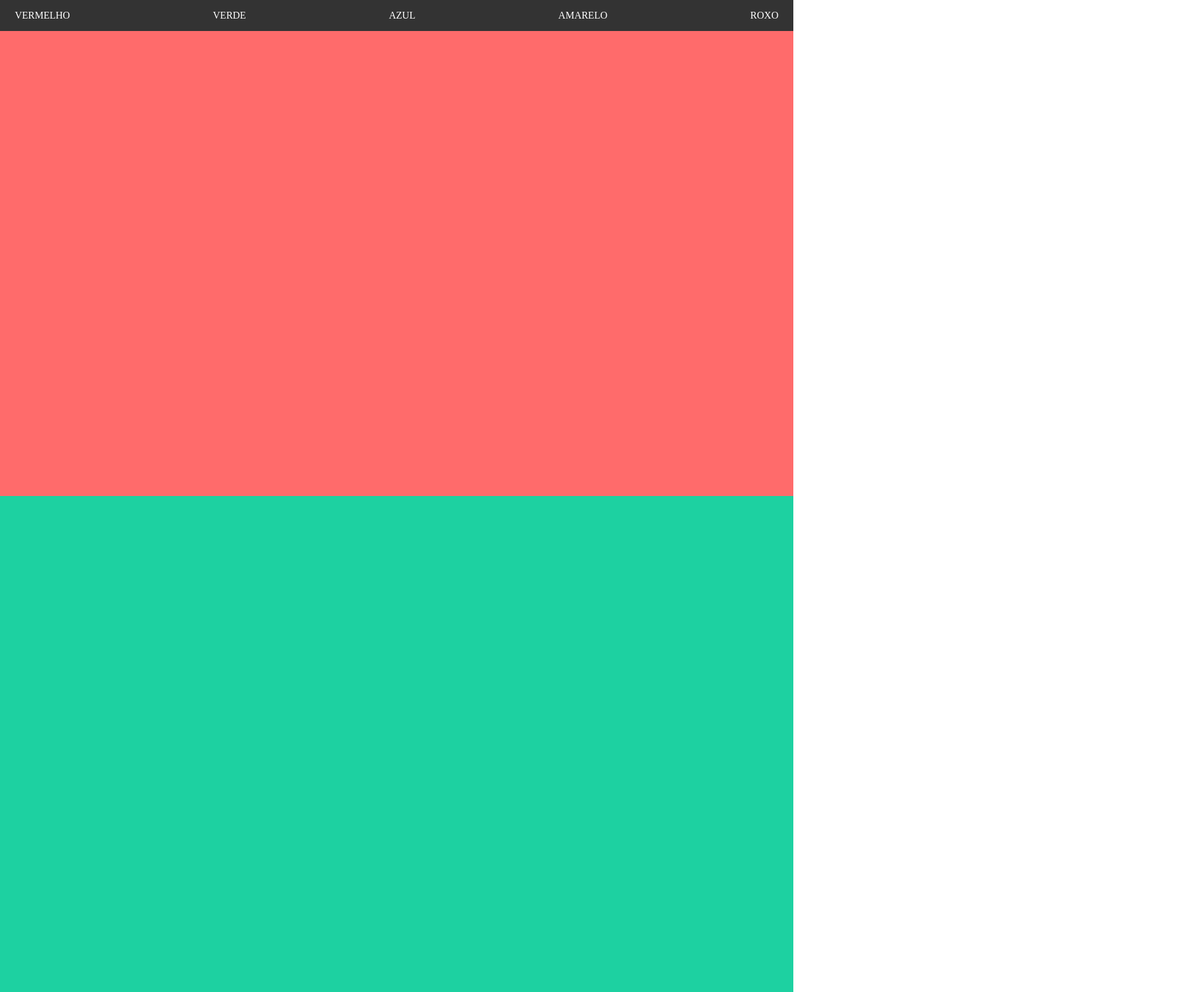
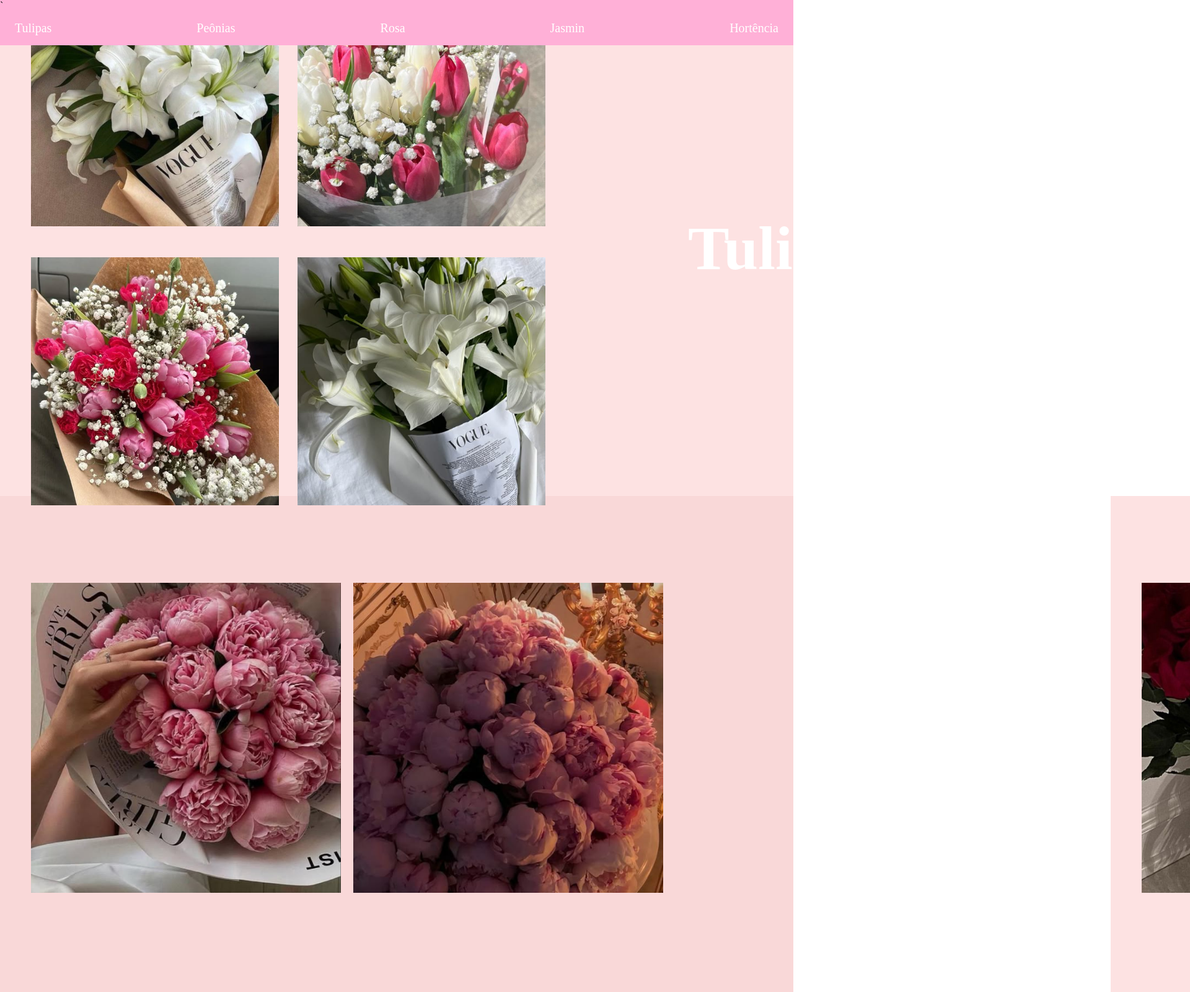
Before and after one commit to BekaPrado/site-vertical, a plain HTML site: page index.html in a window 1280 px wide. Shown: the top 1600 px of the page at 62% size, 1920 px wide, since content can reach past the window. Drawn offline with Linux system fonts and the light colour scheme.

Commit message:
pagina1,2

```diff
--- a/index.html
+++ b/index.html
@@ -4,26 +4,55 @@
     <meta charset="UTF-8">
     <meta name="viewport" content="width=device-width, initial-scale=1.0">
     <title>Site Vertical</title>
-    <link rel="stylesheet" href="styles.css">
+    <link rel="stylesheet" href="styles.css"> <!-- Arquivo CSS externo -->
 </head>
 <body>
     <header>
-        <nav>
+        <nav>`
             <ul>
-                <li><a href="#vermelho">VERMELHO</a></li>
-                <li><a href="#verde">VERDE</a></li>
-                <li><a href="#azul">AZUL</a></li>
-                <li><a href="#amarelo">AMARELO</a></li>
-                <li><a href="#roxo">ROXO</a></li>
+                <li><a href="#tulipas">Tulipas</a></li>
+                <li><a href="#peonias">Peônias</a></li>
+                <li><a href="#rosas">Rosa</a></li>
+                <li><a href="#jasmin">Jasmin</a></li>
+                <li><a href="#hortencia">Hortência</a></li>
             </ul>
         </nav>
     </header>
+
     <main>
-        <section id="vermelho" class="grupo"></section>
-        <section id="verde" class="grupo"></section>
-        <section id="azul" class="grupo"></section>
-        <section id="amarelo" class="grupo"></section>
-        <section id="roxo" class="grupo"></section>
+        <section id="tulipas" class="tulipa">
+            <div class="imagens">
+                <img src="tulipa.jpeg" alt="Tulipa">
+                <img src="tulipa4.jpg" alt="Tulipa 2">
+                <img src="tulipa3.jpg" alt="Tulipa 3">
+                <img src="tulipa2.jpg" alt="Tulipa 4">
+            </div>
+            <div class="texto">
+                <h1>Tulipas</h1>
+            </div>
+        </section>
+
+        <section id="peonias" class="peonia">
+            <div class="imagens">
+                <img src="peonia1.jpg" alt="Peônia">
+                <img src="peonias2.jpg" alt="Peônia 2">
+            </div>
+            <div class="texto">
+                <h1>Peônias</h1>
+            </div>
+            <section id="rosas" class="rosas">
+                <div class="imagens">
+                    <img src="rosa1.jpg" alt="Peônia">
+                    <img src="rosa2.jpg" alt="Peônia 2">
+                </div>
+                <div class="texto">
+                    <h1>Rosas</h1>
+                </div>
+        </section>
+
+        <section id="rosas" class="grupo"></section>
+        <section id="jasmin" class="grupo"></section>
+        <section id="hortencia" class="grupo"></section>
     </main>
 </body>
 </html>
--- a/styles.css
+++ b/styles.css
@@ -1,20 +1,27 @@
+/* Reset básico */
 * {
     padding: 0;
     margin: 0;
     box-sizing: border-box;
 }
-a{
+
+a {
     text-decoration: none;
+    font-size: 20px;
 }
+
 ul, ol, li {
     list-style: none;
 }
+
 html, body {
     scroll-behavior: smooth;
 }
+
+/* Estilos para o header */
 header {
     position: fixed;
-    background-color: #333;
+    background-color: #ffb0d7;
     width: 100vw;
 }
 
@@ -30,30 +37,130 @@ header nav a {
     transition: background-color 1s;
 }
 
-header nav a:hover{
-    background-color: lightblue;
-    color: black;
+header nav a:hover {
+    background-color: rgb(255, 152, 234);
+    color: rgb(255, 0, 212);
+}
+section {
+    display: flex;
+    justify-content: space-between;
+    align-items: center;
+    height: 100vh;
+    padding: 0 50px;
 }
 
-.grupo{
+/* Layout para a seção Tulipas */
+#tulipas {
+    display: flex;
+    justify-content: space-between;
+    align-items: center;
+    height: 100vh; /* Ocupa a altura total da viewport */
+    padding: 0 50px; /* Espaçamento nas laterais */
+    background-color: #fde2e2;
+}
+
+/* Estilos para o container das imagens */
+.imagens {
+    display: grid;
+    grid-template-columns: repeat(2, 1fr);
+    grid-gap: 30px;
+}
+
+.imagens img {
+    width: 400px;
+    height: 400px;
+    margin-bottom: 20px;
+    object-fit: cover;
+}
+#peonias {
+    display: flex;
+    justify-content: space-between;
+    align-items: center;
+    height: 100vh; /* Ocupa a altura total da viewport */
+    padding: 0 50px; /* Espaçamento nas laterais */
+    background-color: #fde2e2;
+}
+
+#peonias .imagens {
+    display: flex;
+    grid-gap: 20px;
+}
+
+#peonias .imagens img {
+    width: 500px;
+    height: 500px;
+    margin-bottom: 20px;
+    object-fit: cover;
+}
+
+#peonias .texto h1 {
+    font-size: 150px;
+}
+
+
+/* Estilos para o texto */
+.texto {
+    margin-left: 230px;
+    flex: 1; /* Ocupar o restante do espaço disponível */
+}
+
+.texto h1 {
+    font-size: 100px;
+    color: white;
+}
+#rosas {
+    display: flex;
+    justify-content: space-between;
+    align-items: center;
+    height: 100vh; /* Ocupa a altura total da viewport */
+    padding: 0 50px; /* Espaçamento nas laterais */
+    background-color: #fde2e2;
+}
+
+#rosas .imagens {
+    display: flex;
+    grid-gap: 20px;
+}
+
+#rosas .imagens img {
+    width: 500px;
+    height: 500px;
+    margin-bottom: 20px;
+    object-fit: cover;
+}
+
+#rosas .texto h1 {
+    font-size: 150px;
+}
+
+
+/* Estilos para o texto */
+.texto {
+    margin-left: 230px;
+    flex: 1; /* Ocupar o restante do espaço disponível */
+}
+
+.texto h1 {
+    font-size: 100px;
+    color: white;
+}
+/* Estilos para as outras seções */
+.grupo {
     height: 100vh;
 }
-#vermelho {
-    background-color: #ff6b6b;
+
+#peonias {
+    background-color: #f9d8d8;
 }
 
-#verde {
-    background-color: #1dd1a1;
+#rosas {
+    background-color: #fde2e2;
 }
 
-#azul {
-    background-color: #54a0ff;
+#jasmin {
+    background: #f9d8d8;
 }
 
-#amarelo {
-    background: #feca57;
+#hortencia {
+    background-color: #fde2e2;
 }
-
-#roxo {
-    background-color: purple;
-}
```
Also changed, not shown: peonia1.jpg (added), peonias2.jpg (added), rosa1.jpg (added), rosa2.jpg (added), tulipa.jpeg (added), tulipa2.jpg (added), tulipa3.jpg (added), tulipa4.jpg (added).
